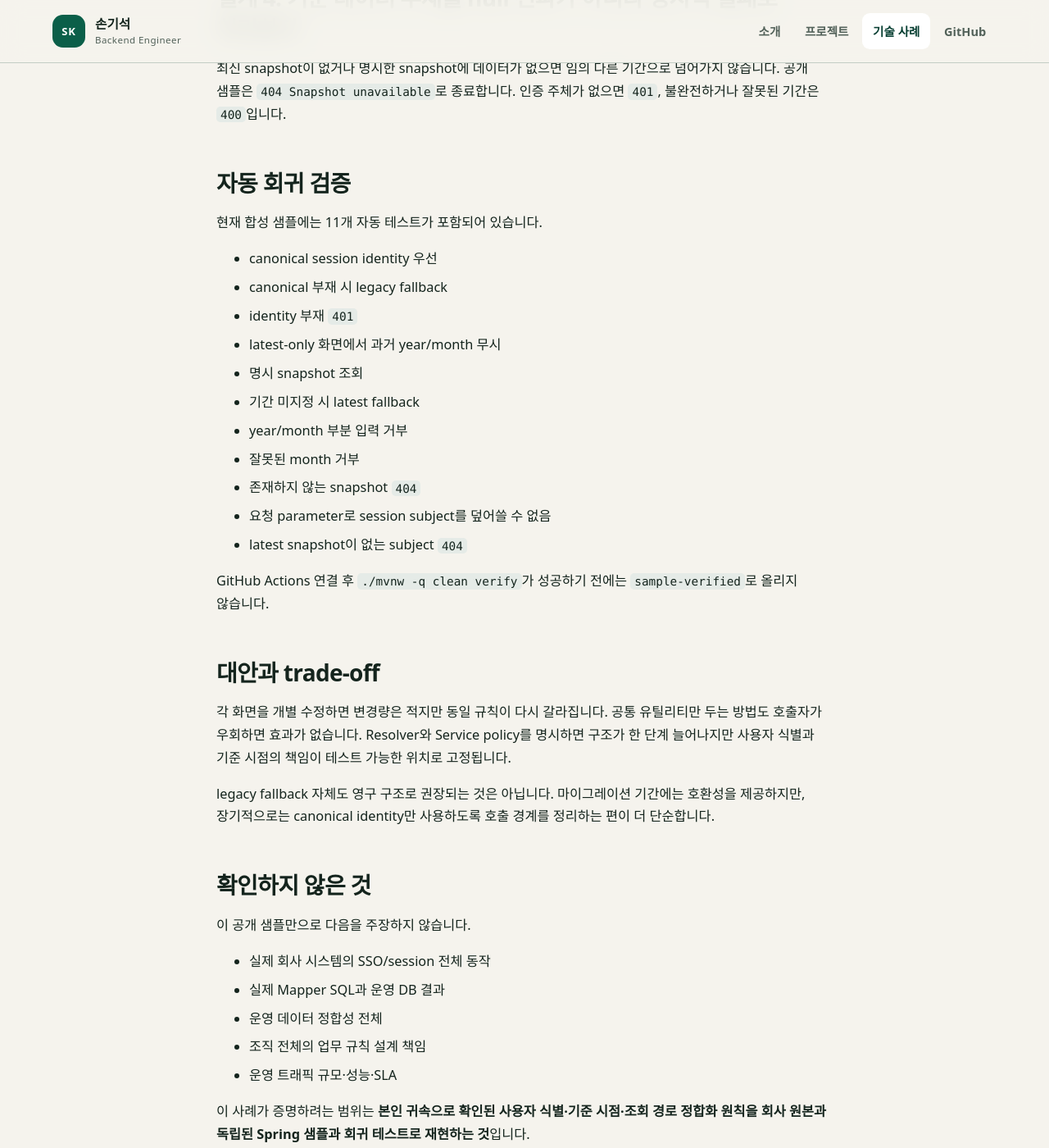
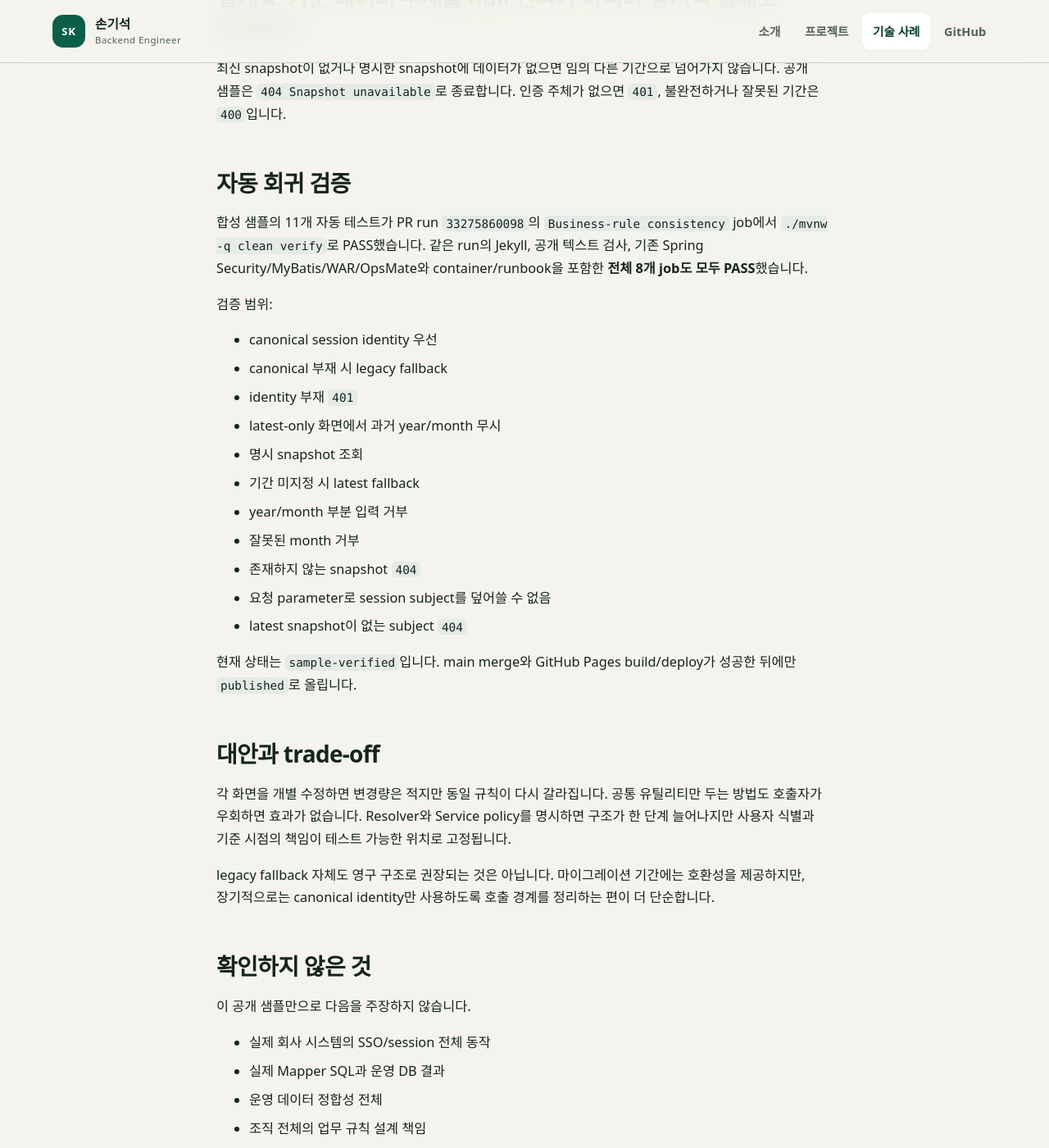
Before and after one commit to son1004007/engineering-career-portfolio, a Jekyll site: the page built from 03_portfolio/case-studies/business-rule-consistency.md, in a window 1280 px wide and 1400 px high, scrolled down 2124 px. Shown: the whole window at 82% size. Built offline with Jekyll 4.4.1, drawn with Linux system fonts in a browser that asks for light colours; some of the changed text lies outside the part shown.

Commit message:
docs: mark business-rule case sample verified

```diff
--- a/03_portfolio/case-studies/business-rule-consistency.md
+++ b/03_portfolio/case-studies/business-rule-consistency.md
@@ -72,7 +72,9 @@ findBySubjectAndSnapshot(subjectId, SnapshotKey)
 
 ## 자동 회귀 검증
 
-현재 합성 샘플에는 11개 자동 테스트가 포함되어 있습니다.
+합성 샘플의 11개 자동 테스트가 PR run `33275860098`의 `Business-rule consistency` job에서 `./mvnw -q clean verify`로 PASS했습니다. 같은 run의 Jekyll, 공개 텍스트 검사, 기존 Spring Security/MyBatis/WAR/OpsMate와 container/runbook을 포함한 **전체 8개 job도 모두 PASS**했습니다.
+
+검증 범위:
 
 - canonical session identity 우선
 - canonical 부재 시 legacy fallback
@@ -86,7 +88,7 @@ findBySubjectAndSnapshot(subjectId, SnapshotKey)
 - 요청 parameter로 session subject를 덮어쓸 수 없음
 - latest snapshot이 없는 subject `404`
 
-GitHub Actions 연결 후 `./mvnw -q clean verify`가 성공하기 전에는 `sample-verified`로 올리지 않습니다.
+현재 상태는 `sample-verified`입니다. main merge와 GitHub Pages build/deploy가 성공한 뒤에만 `published`로 올립니다.
 
 ## 대안과 trade-off
 
```
Also changed, not shown: other parts of 03_portfolio/case-studies/business-rule-consistency.md (+1 -1 lines).
